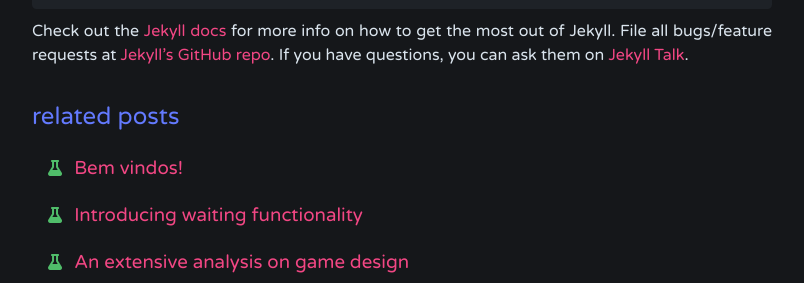
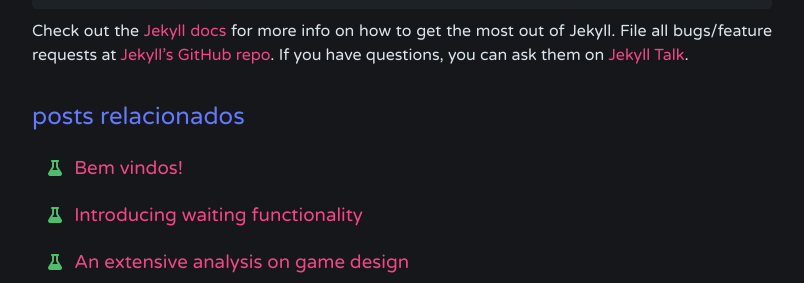
Before and after one commit to AlanPrates/alandash, a Jekyll site: the page built from _posts/2019-01-10-review-game-of-thrones.md, in a window 1280 px wide. Shown: the part 613-896 px from the top of the page, without its empty margins (238-1042 px from the left). Built offline with Jekyll 4.4.1, drawn with Linux system fonts in a browser that asks for light colours; nearby versions of some CDN libraries; comment, search, counter and statistics services are not loaded.

Commit message:
Update post.html

```diff
--- a/_layouts/post.html
+++ b/_layouts/post.html
@@ -32,7 +32,7 @@
 {% assign size = site.related_posts | size %}
 {% if size != 0 %}
 <div class="related">
-  <h2>related posts</h2>
+  <h2>posts relacionados</h2>
   <ul class="related-posts">
     {% for post in site.related_posts limit:3 %}
       <li>
```
